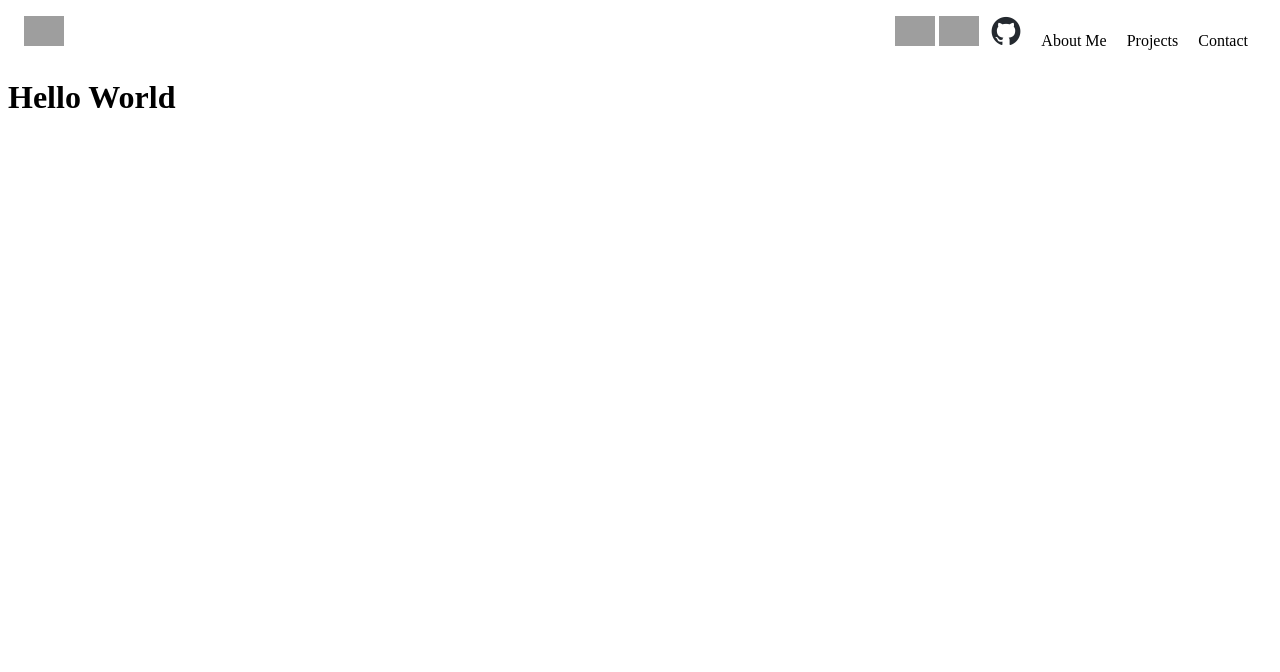
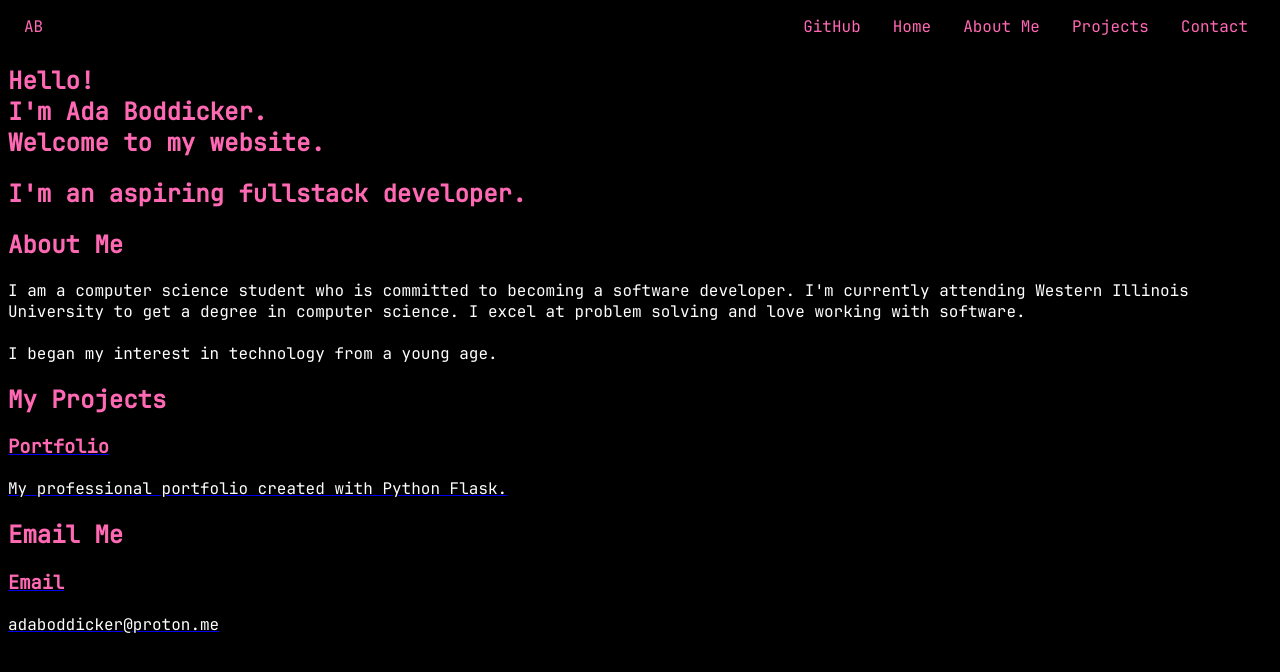
Before and after one commit to AdaJoB/Portfolio, a Flask app: page / in a window 1280 px wide. Shown: the top 672 px of the page. Run offline with Flask 3, Linux system fonts and the light colour scheme; grey boxes are pictures that could not be loaded.

Commit message:
Changed HTML Template Structure Started Global CSS

```diff
--- /dev/null
+++ b/portfolio-website/static/css/style.css
@@ -0,0 +1,53 @@
+/* Upload Font */
+@font-face {
+    font-family: 'JetBrainsMono';
+    src: url("/static/fonts/JetBrainsMono-Regular.woff2") format("woff2");
+    font-weight: normal;
+    font-style: normal;
+    font-display: swap;
+}
+
+/* Global Styling */
+body {
+    background-color: black;
+}
+
+html {
+    font-family: "JetBrainsMono", sans-serif;
+}
+
+h1, h2, h3 {
+    color: hotpink;
+}
+
+p {
+    color: white;
+}
+
+/* Navigation */
+header {
+    display: flex;
+    justify-content: space-between;
+    padding: 0.5rem 1rem;
+}
+nav a, nav p {
+    text-decoration: none;
+    color: hotpink;
+    /* font-weight: 500; */
+    margin: 0 0.5rem;
+}
+.nav-right ul {
+    display: flex;
+    list-style: none;      /* removes bullets */
+    margin: 0;
+    padding: 0;
+    gap: 1rem;             /* spacing between items */
+}
+.nav-left p {
+    display: flex;
+    margin: 0;
+    padding: 0;
+    gap: 1rem;             /* spacing between items */
+}
+
+/* Hero Styling */
--- /dev/null
+++ b/portfolio-website/templates/_about.html
@@ -0,0 +1,11 @@
+<h2>About Me</h2>
+
+
+
+<p>
+    I am a computer science student who is committed to becoming a software developer.
+    I'm currently attending Western Illinois University to get a degree in computer science.
+    I excel at problem solving and love working with software. <br><br>
+
+    I began my interest in technology from a young age.
+</p>
--- /dev/null
+++ b/portfolio-website/templates/_contact.html
@@ -0,0 +1,6 @@
+<h2>Email Me</h2>
+
+<a href="mailto:adaboddicker@proton.me">
+    <h3>Email</h3>
+    <p>adaboddicker@proton.me</p>
+</a>
--- /dev/null
+++ b/portfolio-website/templates/_hero.html
@@ -0,0 +1,11 @@
+<!-- TODO implemment CSS typing effect -->
+<h1 id="hero-title">
+    Hello!<br>
+    I'm Ada Boddicker.<br>
+    Welcome to my website.<br>
+</h1>
+
+
+<h2 class="hero-subtitle">
+    I'm an aspiring fullstack developer.
+</h2>
--- /dev/null
+++ b/portfolio-website/templates/_projects.html
@@ -0,0 +1,8 @@
+<h2>My Projects</h2>
+
+<a href="https://github.com/AdaJoB/Portfolio">
+    <h3>Portfolio</h3>
+    <p>My professional portfolio created with Python Flask.</p>
+</a>
+
+<!--Hopefully more projects to come (like bobblemaker.app or subdivisionsonline.com)-->
--- a/portfolio-website/templates/base.html
+++ b/portfolio-website/templates/base.html
@@ -3,47 +3,35 @@
 <head>
     <meta charset="utf-8">
     <meta name="viewport" content="width=device-width">
-    <title>hello</title>
+    <title>Ada Boddicker</title>
 
-    <!--TODO Implement Global CSS-->
+    <link rel="stylesheet"
+        href="{{ url_for('static', filename='css/style.css') }}">
 
-    <style>
-        header {
-            display: flex;
-            justify-content: space-between;
-            padding: 0.5rem 1rem;
-        }
-        nav a {
-            text-decoration: none;
-            color: #000000;
-            /* font-weight: 500; */
-            margin: 0 0.5rem;
-        }
-        </style>
 </head>
 
 <body>
     <header>
-        <nav>
-            <img src="images/placeholder.png" height="30" alt="AB">
+        <nav class="nav-left">
+            <p>AB</p>
         </nav>
 
-        <nav>
-            <img src="{{ url_for('static', filename='images/placeholder.png') }}" height="30" alt="Theme">
-            <img src="{{ url_for('static', filename='images/placeholder.png') }}" height="30" alt="Music">
-            <a href="https://github.com/AdaJoB">
-                <img src="{{ url_for('static', filename='images/github-mark.png') }}" height="30" alt="github">
-            </a>
-            <a href="https://www.startpage.com">About Me</a>
-            <a href="https://www.startpage.com">Projects</a>
-            <a href="https://www.startpage.com">Contact</a>
-
+        <nav class="nav-right">
+            <ul>
+                <li><a href="https://github.com/AdaJoB">GitHub</a></li>
+                <li><a href="#hero">Home</a></li>
+                <li><a href="#about">About Me</a></li>
+                <li><a href="#projects">Projects</a></li>
+                <li><a href="#contact">Contact</a></li>
+            </ul>
         </nav>
-
     </header>
 
     <main>
-        {% block content %}{% endblock %}
+        <section id="hero">{% include "_hero.html" %}</section>
+        <section id="about">{% include "_about.html" %}</section>
+        <section id="projects">{% include "_projects.html" %}</section>
+        <section id="contact">{% include "_contact.html" %}</section>
     </main>
 </body>
 </html>
--- a/portfolio-website/templates/index.html
+++ b/portfolio-website/templates/index.html
@@ -1,7 +1,8 @@
 {% extends "base.html" %}
 
 {% block content %}
-    <h1>
-        Hello World
-    </h1>
+    {%include "_hero.html" %}
+    {%include "_about.html" %}
+    {%include "_projects.html" %}
+    {%include "_contact.html" %}
 {% endblock %}
```
Also changed, not shown: README.md, portfolio-website/static/fonts/JetBrainsMono-Regular.woff2 (added), 1 other file.
